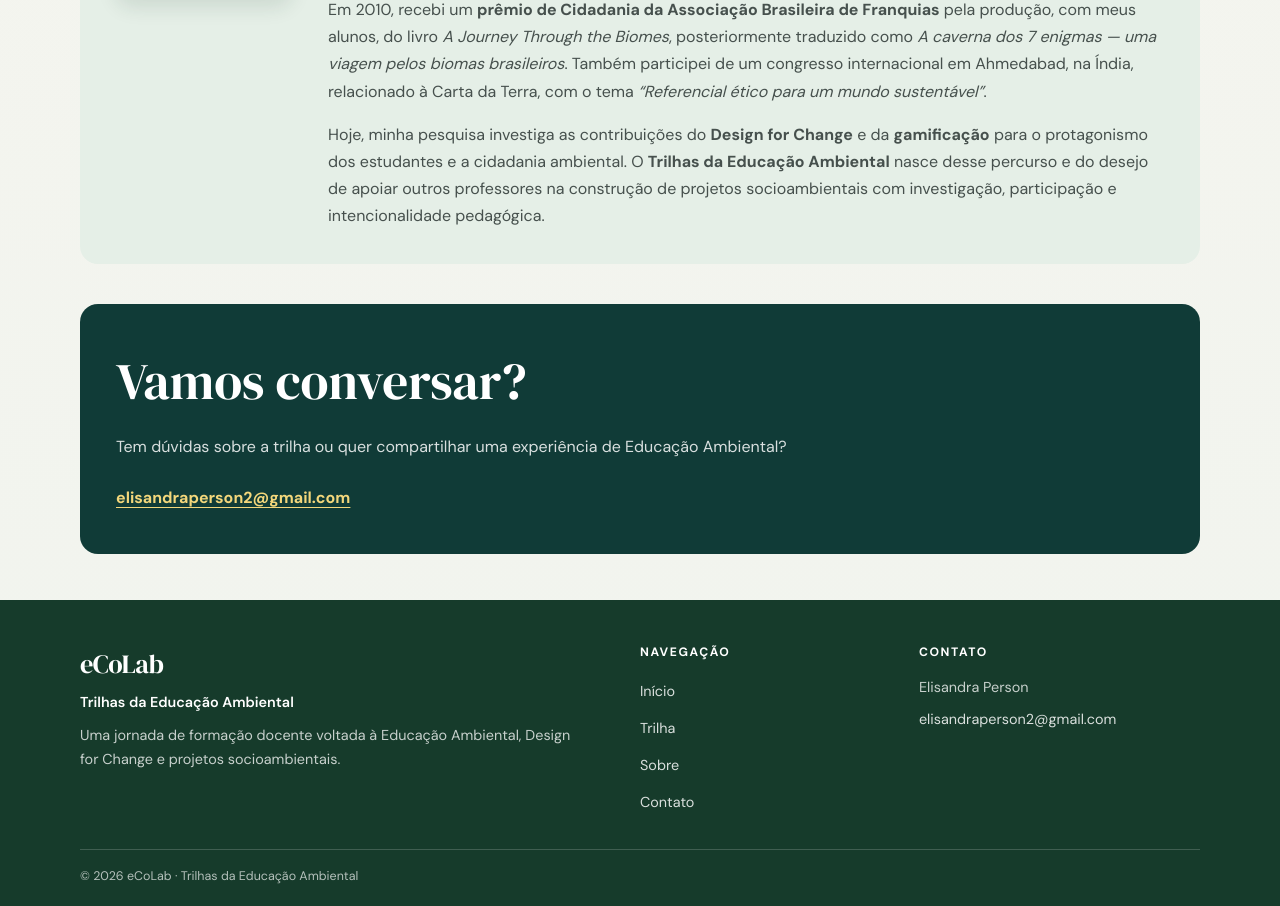
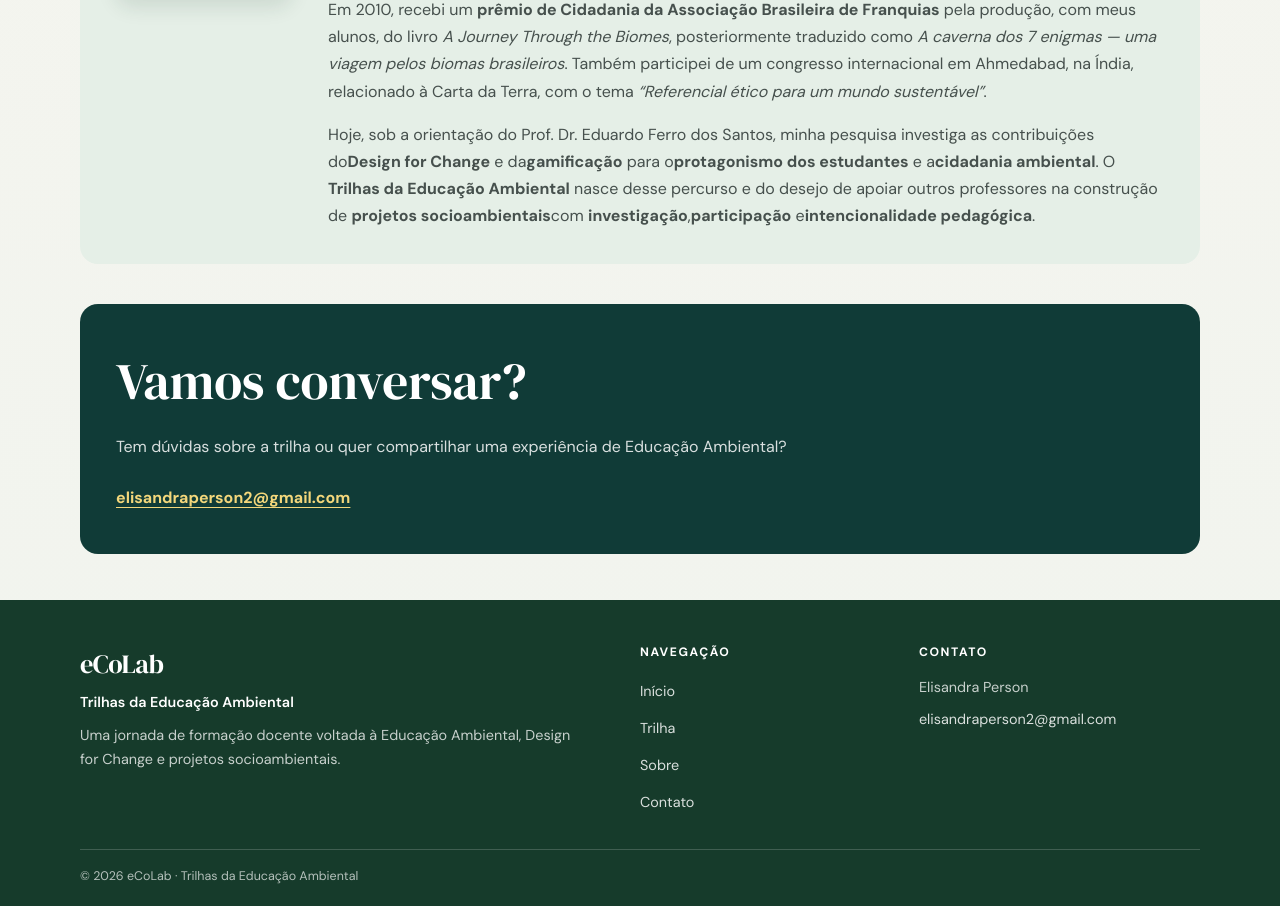
Before and after one commit to pedrorodrigomartins/educacao-ambiental, a React (Vite) app in the folder frontend/: page / in a window 1280 px wide. Shown: the part 1295-2201 px from the top of the page. Built offline with nearby package versions, Linux system fonts and the light colour scheme.

Commit message:
style(frontend): highlight research keywords

```diff
--- a/frontend/src/components/ResearcherSection.jsx
+++ b/frontend/src/components/ResearcherSection.jsx
@@ -46,12 +46,18 @@ function ResearcherSection() {
           </p>
 
           <p>
-            Hoje, minha pesquisa investiga as contribuições do{' '}
-            <strong>Design for Change</strong> e da <strong>gamificação</strong> para
-            o protagonismo dos estudantes e a cidadania ambiental.
-            O <strong>Trilhas da Educação Ambiental</strong> nasce desse percurso e
-            do desejo de apoiar outros professores na construção de projetos
-            socioambientais com investigação, participação e intencionalidade pedagógica.
+            Hoje, sob a orientação do Prof. Dr. Eduardo Ferro dos Santos,
+            minha pesquisa investiga as contribuições do
+            <strong>Design for Change</strong> e da
+            <strong>gamificação</strong> para o
+            <strong>protagonismo dos estudantes</strong> e a
+            <strong>cidadania ambiental</strong>.
+            O <strong>Trilhas da Educação Ambiental</strong> nasce
+            desse percurso e do desejo de apoiar outros professores
+            na construção de <strong>projetos socioambientais</strong>
+            com <strong>investigação</strong>,
+            <strong>participação</strong> e
+            <strong>intencionalidade pedagógica</strong>.
           </p>
         </div>
       </div>
```
